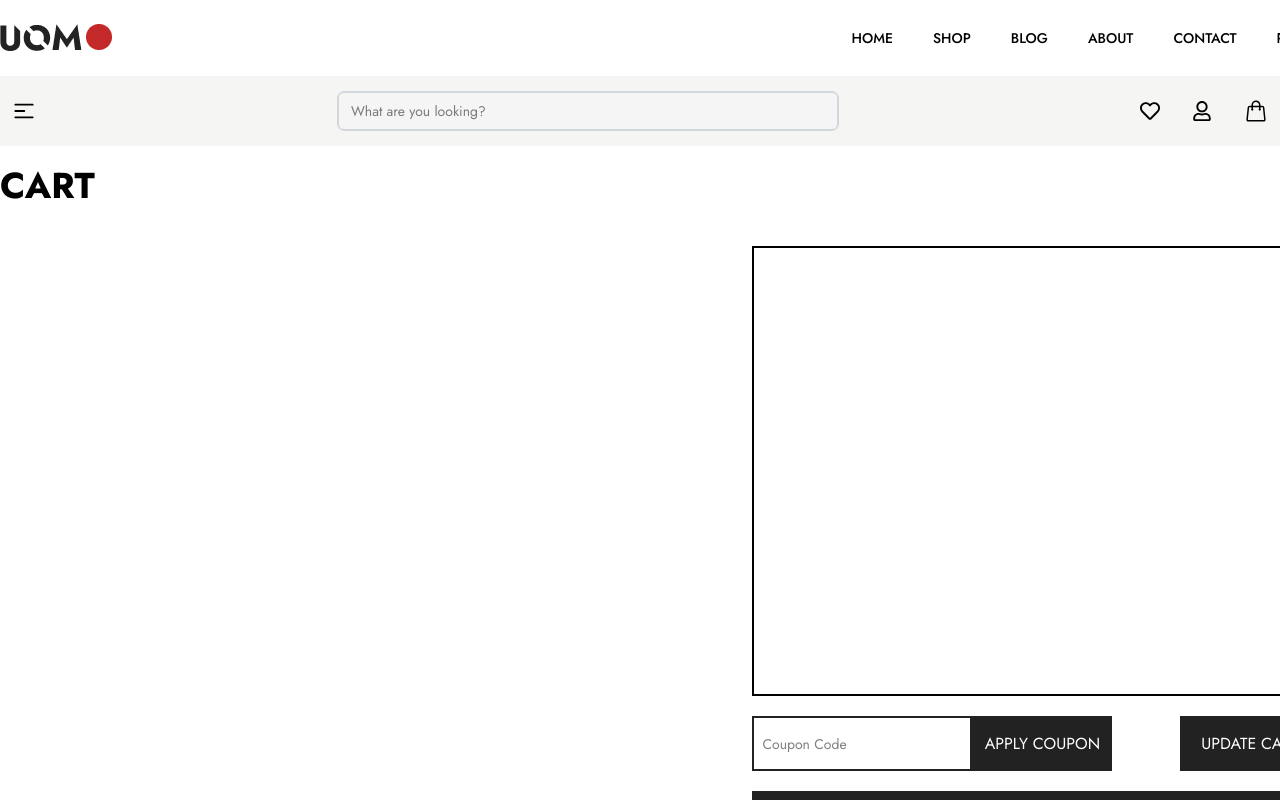
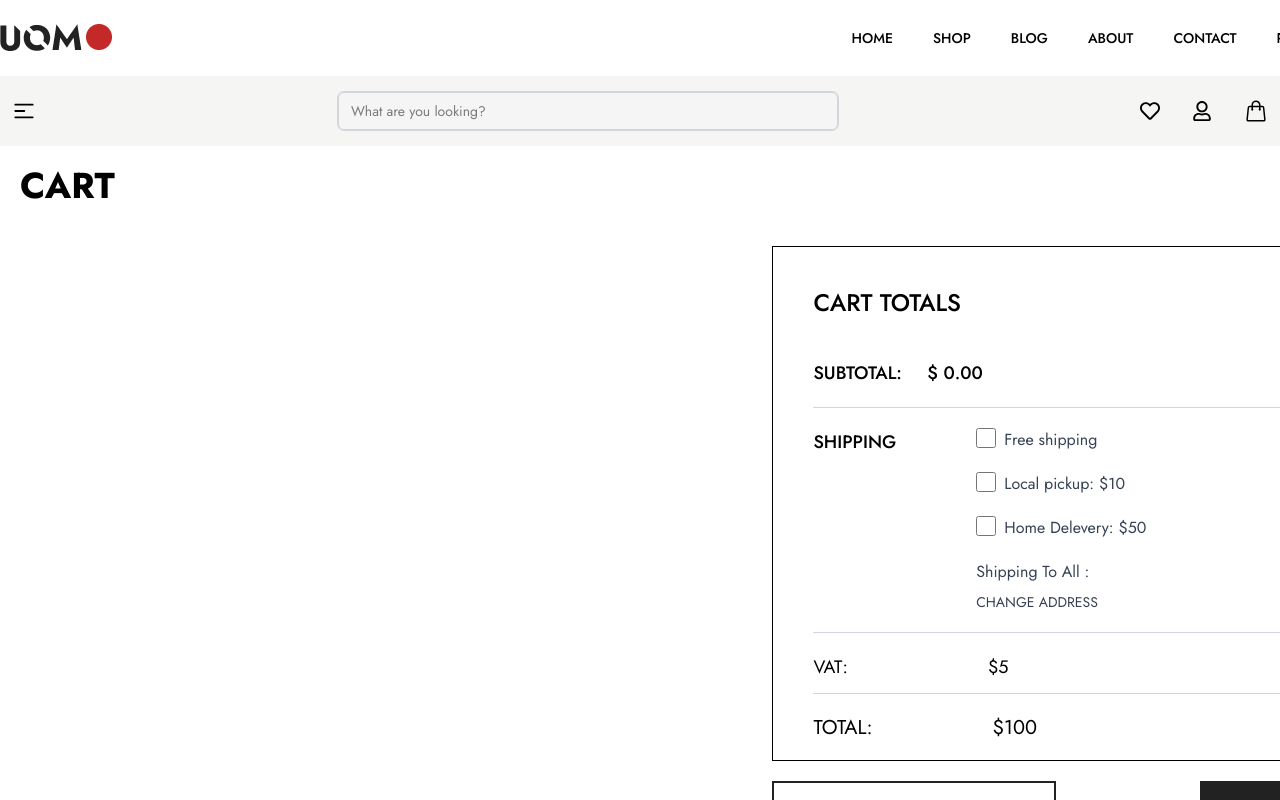
Before and after one commit to twahidulislamdev/uomo, a React (Vite) app: page /addToCart in a window 1280 px wide. Shown: the top 800 px of the page. Built offline with nearby package versions, Linux system fonts and the light colour scheme.

Commit message:
Complet full cart page desing.

```diff
--- a/src/components/pages/AddToCart.jsx
+++ b/src/components/pages/AddToCart.jsx
@@ -21,15 +21,15 @@ const AddToCart = () => {
     let handleRemove = (item) => {
         dispatch(remove(item));
     };
-    // const calculateSubtotal = () => {
-    //     return data.reduce((total, item) => total + (item.price * item.quantity), 0).toFixed(2);
-    // };
+    const calculateSubtotal = () => {
+        return data.reduce((total, item) => total + (item.price * item.quantity), 0).toFixed(2);
+    };
     return (
-        <div className="py-5">
+        <div className="p-5 overflow-hidden">
             <Container>
                 <div className="text-4xl font-bold">CART</div>
-                <Flex className={"justify-between mt-10"}>
-                    <div className="w-full lg:w-[55%] rounded-md">
+                <Flex className={"justify-between mt-10 flex-wrap"}>
+                    <div className="w-full lg:w-[55%] rounded-md overflow-hidden">
                         {
                             data.map((item) => (
                                 <div className="flex justify-between  bg-neutral-100 mb-5 ">
@@ -85,27 +85,74 @@ const AddToCart = () => {
                             ))
                         }
                     </div>
-                    <div className="w-[43%] ">
-                        <div className="w-full h-[450px] border-2 border-black">
+                    <div className="w-full lg:w-[43%] ">
+                        <div className="w-full h-[515px] border-1 border-black p-10 ">
+                            <h4 className="text-2xl font-medium uppercase">Cart Totals</h4>
+                            {/* Cart SubTotal part Start  */}
+                            <h5 className="text-lg font-medium pt-10 uppercase border-b-1 border-gray-300 pb-5"><span className="pr-5">Subtotal:</span> $     {calculateSubtotal()} </h5>
+                            {/* Cart SubTotal part End  */}
 
+                            {/* Shipping procedure part start   */}
+                            <div className="flex mt-5 gap-x-5 lg:gap-x-20 border-b-1 border-gray-300 pb-5 overflow-hidden">
+                                <h6 className="text-lg font-medium uppercase">Shipping</h6>
+                                <div className="space-y-5">
+                                    <label className="flex  space-x-2">
+                                        <input
+                                            type="checkbox"
+                                            className="form-checkbox h-5 w-5 text-blue-600"
+                                        />
+                                        <span className="text-gray-700 text-base">Free shipping</span>
+                                    </label>
+                                    <label className="flex  space-x-2">
+                                        <input
+                                            type="checkbox"
+                                            className="form-checkbox h-5 w-5 text-blue-600"
+                                        />
+                                        <span className="text-gray-700 text-base">Local pickup: ${10}</span>
+                                    </label>
+
+                                    <label className="flex  space-x-2">
+                                        <input
+                                            type="checkbox"
+                                            className="form-checkbox h-5 w-5 text-blue-600"
+                                        />
+                                        <span className="text-gray-700 text-base">Home Delevery: ${50}</span>
+                                    </label>
+                                    <h6 className="text-gray-700 text-base">Shipping To All : <span className="text-sm  hover:text-black hover:font-medium transition-all duration-300  pt-2 hover:cursor-pointer block "> CHANGE ADDRESS</span>
+                                    </h6>
+                                </div>
+                            </div>
+                            {/* Shipping procedure part End   */}
+                            {/* Vat and Total calculation part start  */}
+                            <div className="flex mt-5 gap-x-10 lg:gap-x-35 border-b-1 border-gray-300 pb-3 overflow-hidden">
+                                <h6 className="text-lg">VAT:</h6>
+                                <p className="text-lg">${5}</p>
+                            </div>
+                            <div className="flex mt-5  gap-x-10 lg:gap-x-30 overflow-hidden ">
+                                <h6 className="text-xl">TOTAL:</h6>
+                                <p className="text-xl">${100}</p>
+                            </div>
+                            {/* Vat and Total calculation part End  */}
                         </div>
-                        <div className="mt-5 flex justify-between items-center">
+                        <div className="mt-5 flex justify-between items-center mb-5">
                             {/* Coupon Part Start  */}
-                            <div className="flex justify-start items-center ">
-                                <input className=" px-2 py-2 w-[220px] h-[55px] border-2 border-mainColor text-sm " type="text" placeholder="Coupon Code" />
-                                <div className="w-[140px] h-[55px] bg-mainColor hover:cursor-pointer ">
-                                    <p className="py-4 text-md text-center text-white ">APPLY COUPON</p>
+                            <div className="w-full flex justify-between items-center ">
+                                <input className=" px-5 py-2 w-[60%] lg:w-[50%] h-[55px] border-2 border-mainColor text-sm " type="text" placeholder="Coupon Code" />
+                                <div className="lg:w-[140px] h-[55px] bg-mainColor hover:cursor-pointer ">
+                                    <p className="py-4 px-3 text-md text-center text-white ">APPLY COUPON</p>
                                 </div>
                             </div>
                             {/* Coupon Part End  */}
-                            {/* Cart Upadate part start  */}
-                            <div className="w-[140px] h-[55px] bg-mainColor hover:cursor-pointer ">
-                                <p className="py-4 text-md text-center text-white ">UPDATE CART</p>
-                            </div>
-                             {/* Cart Upadate part End  */}
+
                         </div>
 
-                        <div className="w-full bg-mainColor mt-5 hover:cursor-pointer">
+                        {/* Cart Upadate part start  */}
+                        <div className="w-full h-[55px]  bg-mainColor hover:cursor-pointer mb-5 ">
+                            <p className="py-4 px-3 text-md text-center text-white ">UPDATE CART</p>
+                        </div>
+                        {/* Cart Upadate part End  */}
+
+                        <div className="w-full m-auto lg:m-0 bg-mainColor mt-5 hover:cursor-pointer ">
                             <p className="py-3 px-3 text-lg text-center text-white ">PROCEED TO CHECKOUT</p>
                         </div>
                     </div>
```
